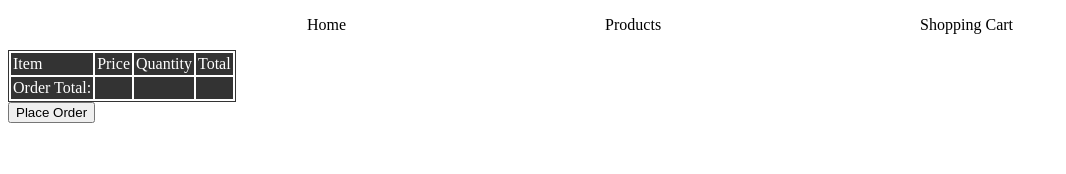
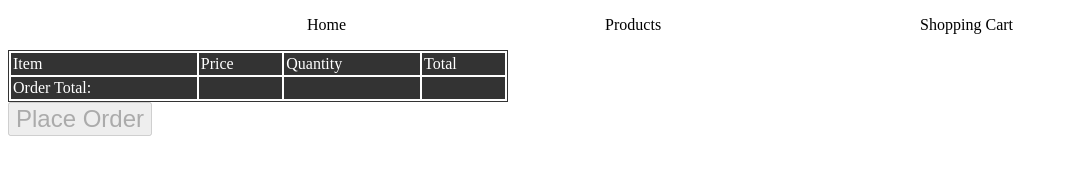
Before and after one commit to okFox/e-commerce-project-SNES, a plain HTML site: page shopping-cart/index.html in a window 1280 px wide. Shown: the whole page, without its empty margins (0-1066 px from the left). Drawn offline with Linux system fonts and the light colour scheme.

Commit message:
added some assets. disabled place order button when cart empty

```diff
--- a/shopping-cart/index.html
+++ b/shopping-cart/index.html
@@ -38,7 +38,7 @@
 
             </table>
 
-            <button id="place-order-button">Place Order</button>
+            <button id="place-order-button" disabled>Place Order</button>
     <script type="module" src="./shopping-cart.js"></script>
 </body>
 </html>
--- a/shopping-cart/render-shopping-cart.js
+++ b/shopping-cart/render-shopping-cart.js
@@ -44,4 +44,5 @@ function renderShoppingCart(gameId, cartLineItem) {
 
     return tr;
 }
+
 export default renderShoppingCart;
--- a/shopping-cart/shopping-cart.js
+++ b/shopping-cart/shopping-cart.js
@@ -1,14 +1,13 @@
-//import serializedCheckoutBasket from '../data/serializedCheckoutBasket.js';
+
 import renderShoppingCart from './render-shopping-cart.js';
 import gameList from '../data/games.js';
 import { toUSD, findById, calcOrderTotal } from '../common/utils.js';
 
 
-//let cartCount = document.getElementById('items-in-cart');
-//const placeOrderButton = document.getElementById('place-order-button');
+
 let checkoutbasket = localStorage.getItem('working-basket');
 let serializedCheckoutBasket = JSON.parse(checkoutbasket);
-//let numItemsInCart = 0;
+
 
 
 
@@ -24,26 +23,11 @@ for (let i = 0; i < serializedCheckoutBasket.length; i++) {
 
     const dom = renderShoppingCart(game, lineItem);
 
-    //numItemsInCart++;
+    tbody.appendChild(dom);
 
-    tbody.appendChild(dom);
-    //cartCount.textContent = numItemsInCart;
 }
 
 
-
-
-
-
-
-
+document.getElementById('place-order-button').removeAttribute('disabled');
 const orderTotal = calcOrderTotal(serializedCheckoutBasket, gameList);
 orderTotalCell.textContent = toUSD(orderTotal);
-
-
-/*
-const verbInput = document.getElementById('verb-input');
-const verb = verbInput.value;
-
-const verbspan = document.getElementById('verb');
-verbspan.textContent = verb; */
--- a/shopping-cart/shoppingcart.css
+++ b/shopping-cart/shoppingcart.css
@@ -1,10 +1,17 @@
-table,
+table {
+   width: 500px;
+   border: 1px solid #333;
+}
+
 td {
     border: 1px solid #333;
 }
 
-thead,
-tfoot {
+thead, tfoot {
     background-color: #333;
     color: #fff;
 }
+
+#place-order-button {
+    font-size: 150%;
+}
```
Also changed, not shown: products/render-games.js (+7 -5 lines), assets/snes_comingsoon.jpg (added).
